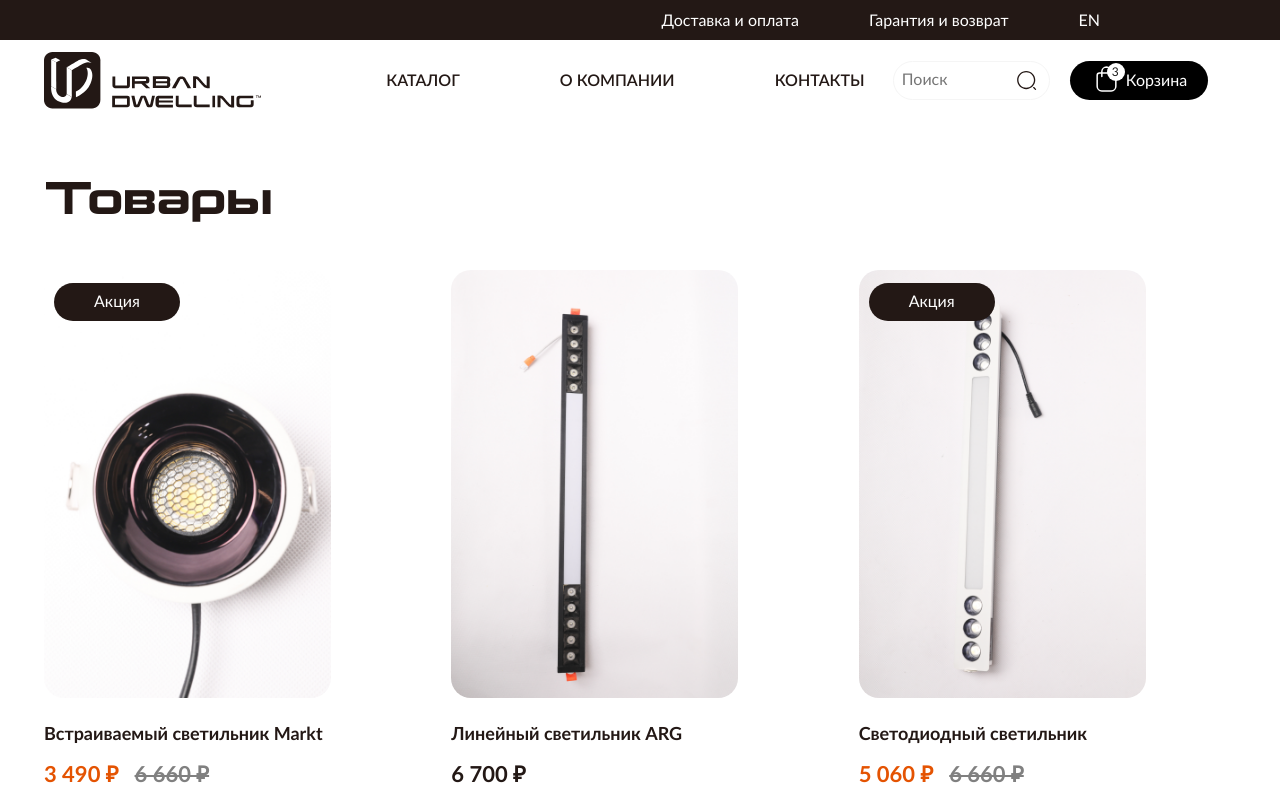
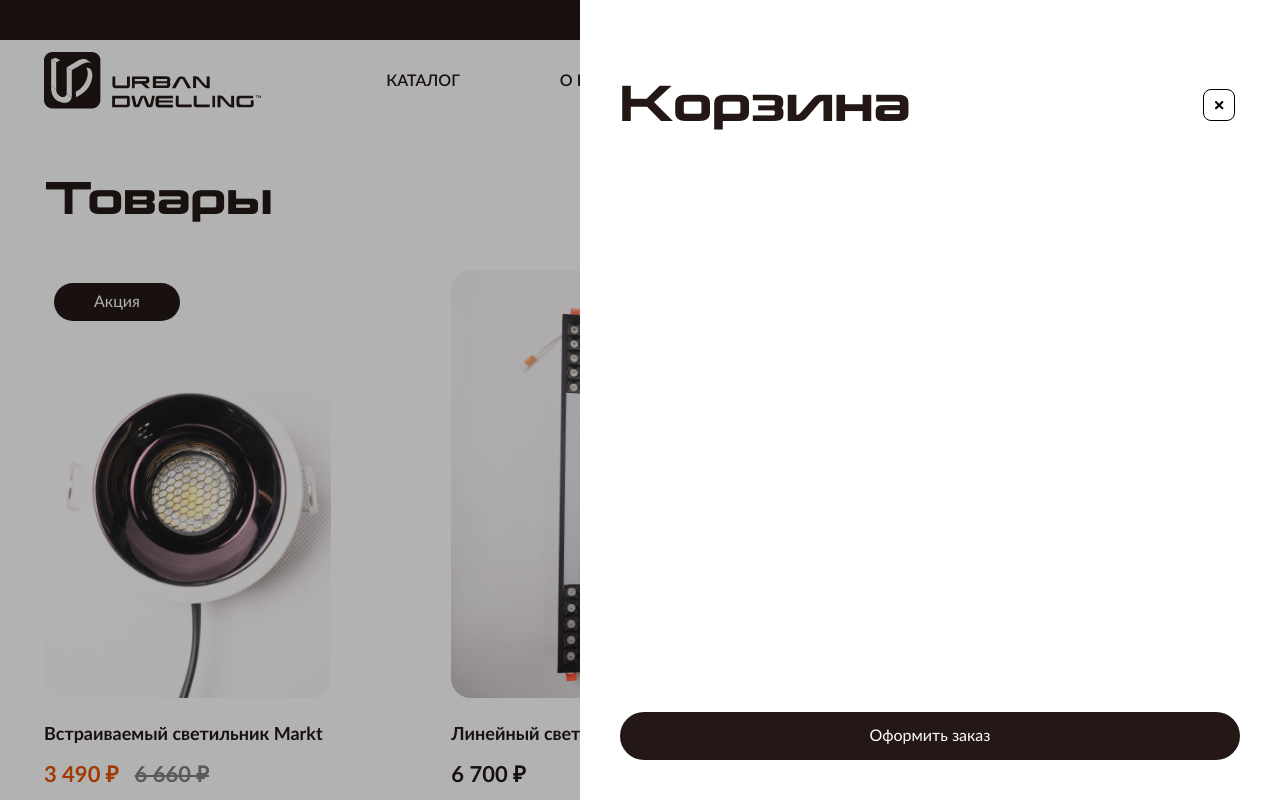
Before and after one commit to K1ngD1ce/UrbanDwelling, a plain HTML site: page index.html in a window 1280 px wide. Both pictures are taken after a click on the link "Корзина". Shown: the top 800 px of the page. Drawn offline with Linux system fonts and the light colour scheme.

Commit message:
work with cart for market

```diff
--- a/css/style.css
+++ b/css/style.css
@@ -216,6 +216,7 @@ span {
 }
 
 .cart__count {
+  display: none;
   position: absolute;
   left: 37px;
   top: 2px;
@@ -228,6 +229,74 @@ span {
   font-weight: 400;
   font-size: 12px;
   line-height: 140%;
+}
+
+.cart__modal {
+  display: grid;
+  justify-content: right;
+  position: fixed;
+  left: 0;
+  top: 0;
+  width: 100%;
+  height: 100vh;
+  z-index: 99998;
+  background-color: rgba(0, 0, 0, .3);
+  overflow-y: auto;
+  visibility: hidden;
+  opacity: 0;
+  transform: opaciti .4s, visibility .4s;
+}
+
+.cart__box {
+  flex-direction: column;
+  justify-content: space-between;
+  width: 700px;
+  padding: 40px;
+  z-index: 1;
+  background-color: #fff;
+}
+
+.cart__modal-head {
+  justify-content: space-between;
+}
+
+.closeCart-btn {
+  padding: 5px;
+  border: none;
+  background-color: transparent;
+  cursor: pointer;
+}
+
+.closeCart-btn svg path {
+  transition: fill .4s ease-in-out;;
+}
+
+.closeCart-btn:hover svg path{
+  fill: #e45302;
+}
+
+.cart__modal-title {
+  font-family: 'Korataki';
+  font-weight: 400;
+  font-size: 44px;
+  line-height: 140%;
+  color: #231815;
+}
+
+.cart__modal-btn {
+  padding: 0px 48px;
+  width: 100%;
+  height: 48px;
+  color: #fff;
+  background: #231815;
+  border-radius: 100px;
+  cursor: pointer;
+  border: none;
+}
+
+.open {
+  opacity: 1;
+  visibility: visible;
 }
 
 /* Main-section */
--- a/index.html
+++ b/index.html
@@ -43,8 +43,24 @@
         <div class="header__common">
           <img class="cart__img" src="img/svg/Bag.svg" alt="Bag">
           <span class="cart__count">3</span>
-          <a class="cart__btn hover__btn" href="#">Корзина</a>
+          <a id="openCart" class="cart__btn hover__btn" href="#">Корзина</a>
         </div>
+
+        <div id="cartModal" class="cart__modal">
+          <div class="cart__box flex">
+            <div class="cart__modal-head flex">
+              <h2 class="cart__modal-title">Корзина</h2>
+              <button id="closeCart" class="closeCart-btn">
+                <svg width="32" height="32" viewBox="0 0 32 32" fill="none" xmlns="http://www.w3.org/2000/svg">
+                  <rect x="0.5" y="0.5" width="31" height="31" rx="7.5" fill="white" stroke="black"/>
+                  <path d="M20.0799 18.6155L17.6311 16.1667L20.0798 13.718C21.0241 12.7738 19.5596 11.3093 18.6154 12.2536L16.1667 14.7023L13.7179 12.2535C12.7738 11.3095 11.3095 12.7738 12.2535 13.7179L14.7023 16.1667L12.2536 18.6154C11.3093 19.5596 12.7738 21.0241 13.718 20.0798L16.1667 17.6311L18.6155 20.0799C19.5597 21.0241 21.0241 19.5597 20.0799 18.6155Z" fill="black"/>
+                  </svg>
+              </button>
+            </div>
+            <button class="cart__modal-btn hover__btn">Оформить заказ</button>
+          </div>
+        </div>
+
       </div>
       <div class="header__burger">
         <button class="burger">
--- a/main.js
+++ b/main.js
@@ -3,10 +3,6 @@ window.onload = () => {
     input.oninput = function () {
         let value = this.value.trim().toLowerCase();
         let list = document.querySelectorAll('.catalog__item');
-        console.log(value);
-
-
-
 
         if (value != '') {
             list.forEach(el => {
@@ -20,4 +16,27 @@ window.onload = () => {
             })
         }
     }
+
+    document.getElementById("openCart").addEventListener("click", function(){
+        document.getElementById("cartModal").classList.add('open')
+    })
+
+    document.getElementById("closeCart").addEventListener("click", function(){
+        document.getElementById("cartModal").classList.remove('open')
+    })
+
+    window.addEventListener('keydown', (e) => {
+        if (e.key === "Escape") {
+            document.getElementById("cartModal").classList.remove("open")
+        }
+    })
+
+    document.querySelector("#cartModal .cart__box").addEventListener('click', event => {
+        event._isClickWithInModal = true;
+    })
+
+    document.getElementById("cartModal").addEventListener('click', event => {
+        if (event._isClickWithInModal) return;
+        event.currentTarget.classList.remove('open')
+    })
 }
```
Also changed, not shown: css/img/svg/search-normal.svg (deleted), img/svg/Cross.svg (added).
